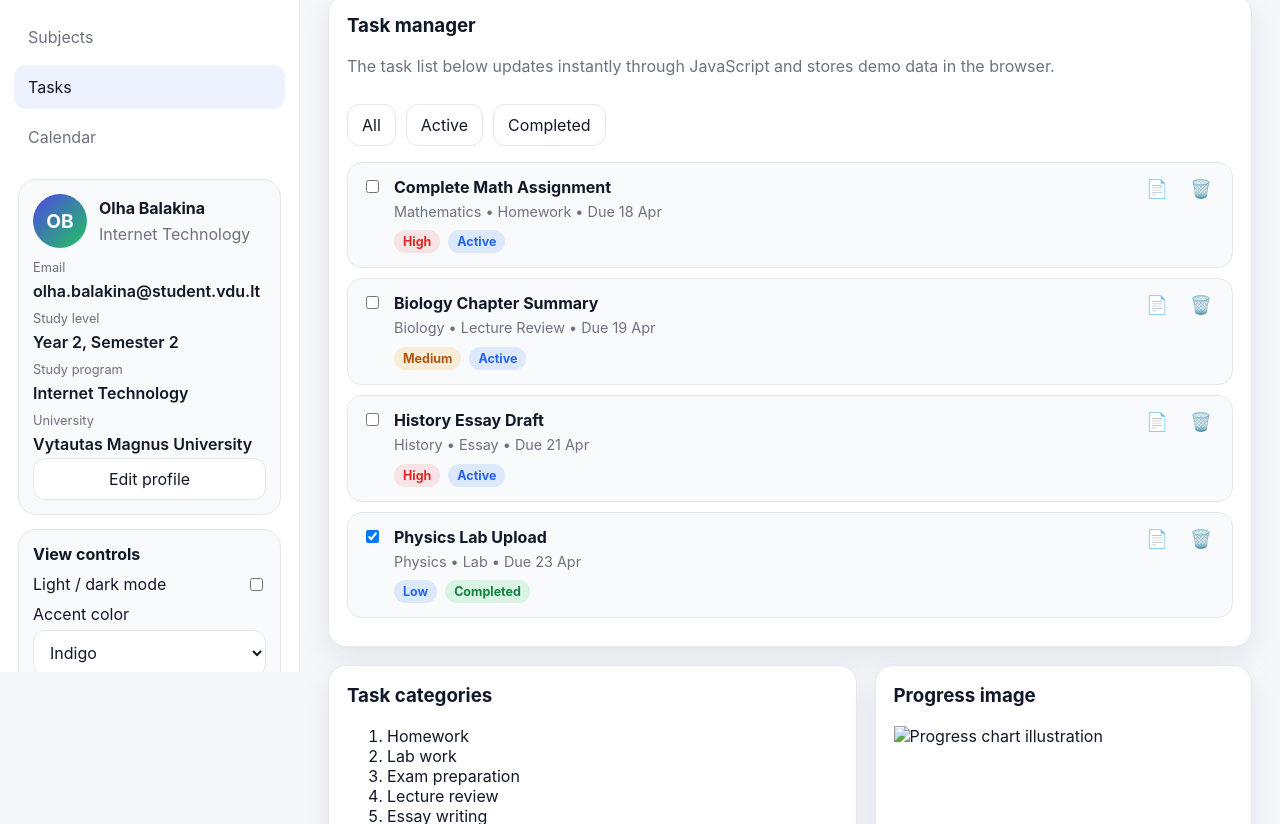
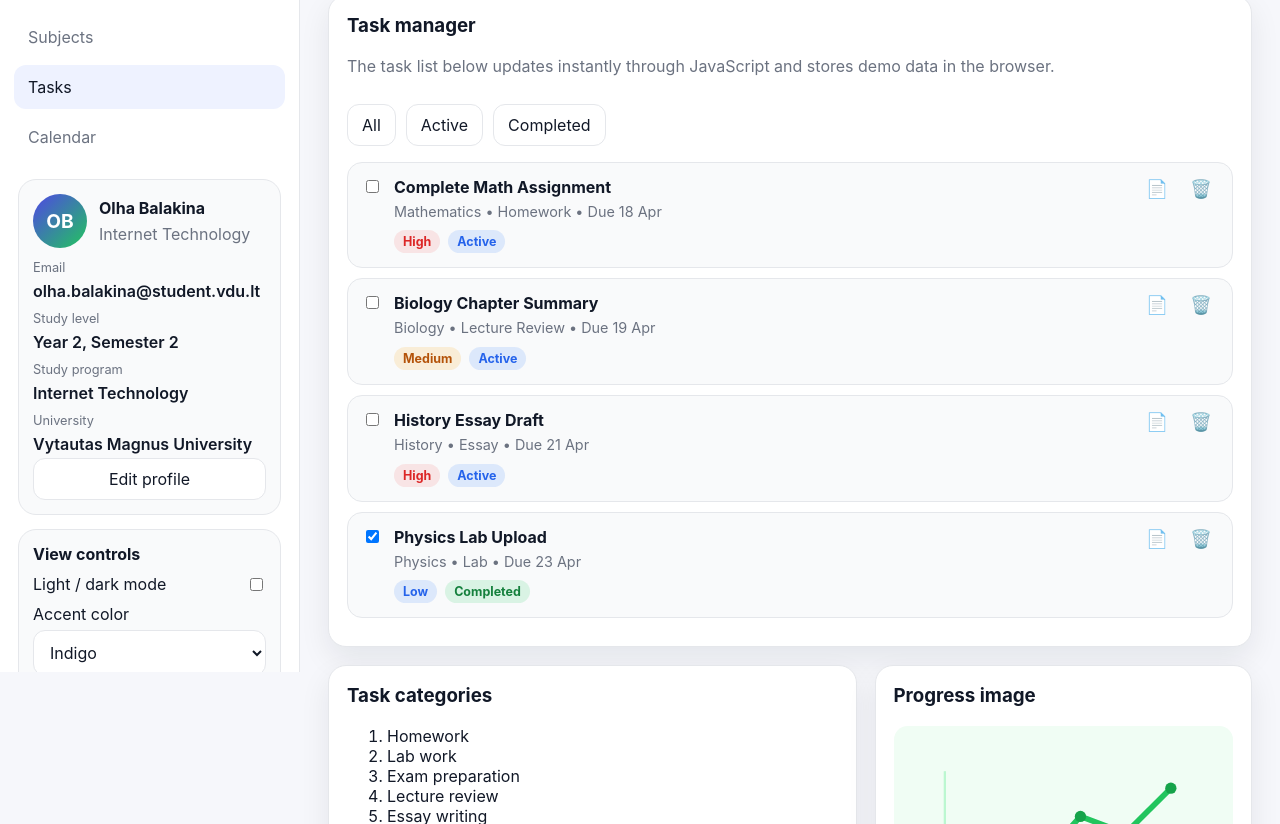
Before and after one commit to baloxq/Study-planner, a website: page public/tasks.html in a window 1280 px wide. Shown: the part 128-952 px from the top of the page. Drawn offline with Linux system fonts and the light colour scheme.

Commit message:
Update tasks.html

```diff
--- a/public/tasks.html
+++ b/public/tasks.html
@@ -71,7 +71,7 @@
         </article>
         <article class="card">
           <h3>Progress image</h3>
-          <img src="assets/progress-chart.svg" alt="Progress chart illustration">
+          <img src="progress-chart.svg" alt="Progress chart illustration">
         </article>
       </section>
     </div>
```
